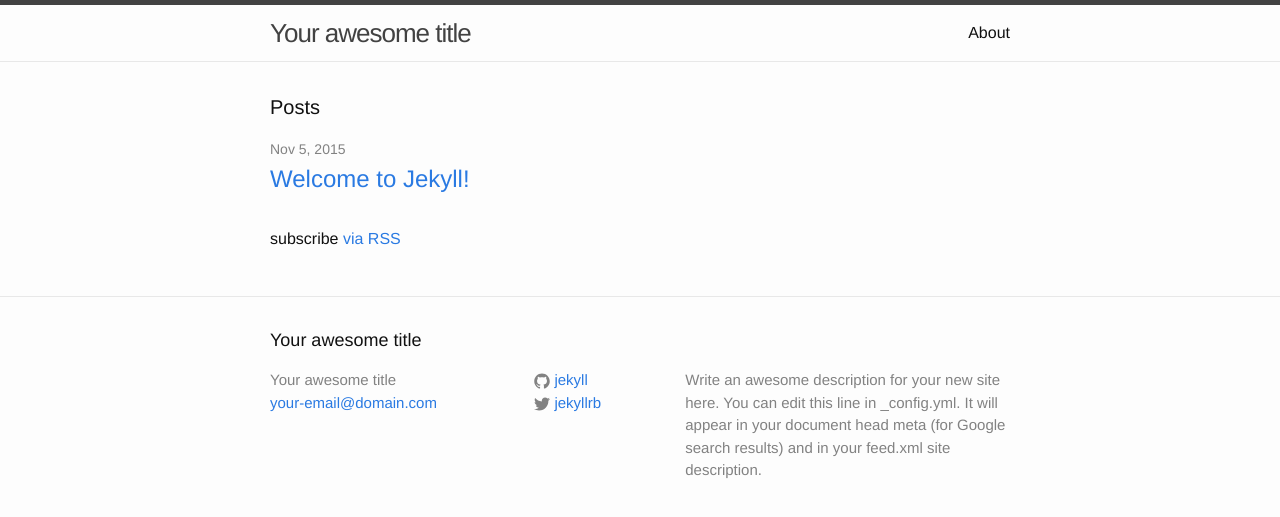
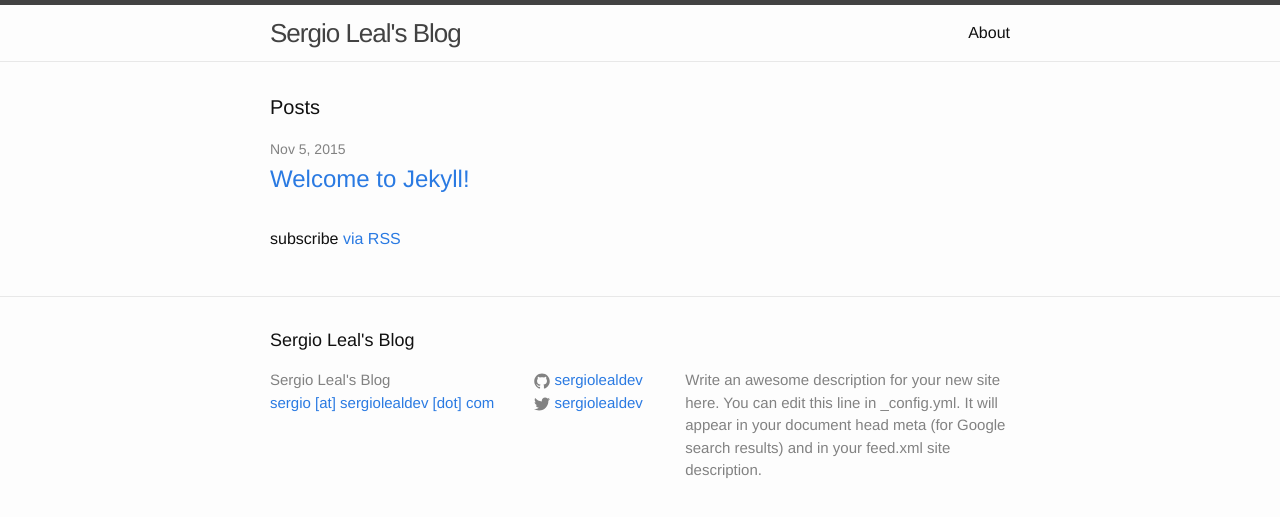
Before and after one commit to sergiolealdev/blog, a Jekyll site: the page built from index.html, in a window 1280 px wide. Shown: the top 517 px of the page. Built offline with Jekyll 4.4.1, drawn with Linux system fonts in a browser that asks for light colours.

Commit message:
change config

```diff
--- a/_config.yml
+++ b/_config.yml
@@ -6,16 +6,16 @@
 # 'jekyll serve'. If you change this file, please restart the server process.
 
 # Site settings
-title: Your awesome title
-email: your-email@domain.com
+title: Sergio Leal's Blog
+email: sergio [at] sergiolealdev [dot] com
 description: > # this means to ignore newlines until "baseurl:"
   Write an awesome description for your new site here. You can edit this
   line in _config.yml. It will appear in your document head meta (for
   Google search results) and in your feed.xml site description.
 baseurl: "/blog" # the subpath of your site, e.g. /blog
 url: "http://sergiolealdev.com" # the base hostname & protocol for your site
-twitter_username: jekyllrb
-github_username:  jekyll
+twitter_username: sergiolealdev
+github_username:  sergiolealdev
 
 # Build settings
 markdown: kramdown
```
